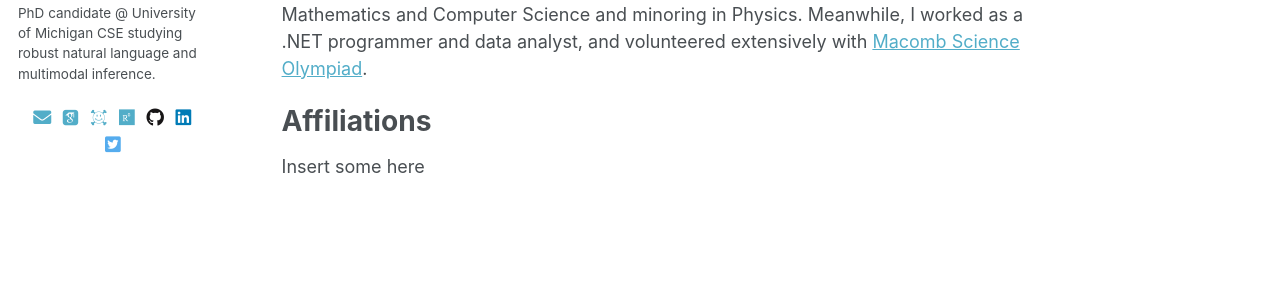
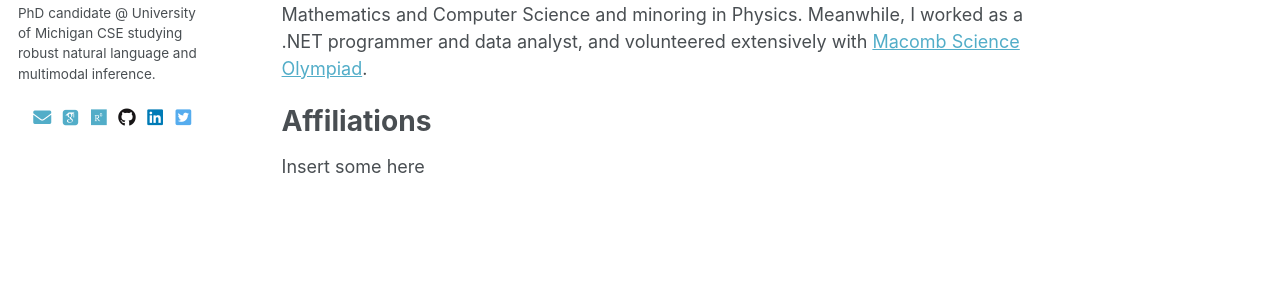
Before and after one commit to shanestorks/shanestorks.github.io, a Jekyll site: the page built from _pages/about.md, in a window 1280 px wide. Shown: the part 291-589 px from the top of the page. Built offline with Jekyll 4.4.1, drawn with Linux system fonts in a browser that asks for light colours; some web fonts are replaced.

Commit message:
Sidebar changes

```diff
--- a/_includes/author-profile.html
+++ b/_includes/author-profile.html
@@ -41,9 +41,9 @@
       {% if author.googlescholar %}
         <a href="{{ author.googlescholar }}"><i class="ai ai-google-scholar-square ai-fw"></i></a>
       {% endif %}
-      {% if author.arxiv %}
+      <!-- {% if author.arxiv %}
         <a href="{{ author.arxiv }}"><i class="ai ai-arxiv ai-fw" aria-hidden="true"></i></a>
-      {% endif %}
+      {% endif %} -->
       {% if author.researchgate %}
         <a href="{{ author.researchgate }}"><i class="fab fa-fw fa-researchgate" aria-hidden="true"></i></a>
       {% endif %}
```
